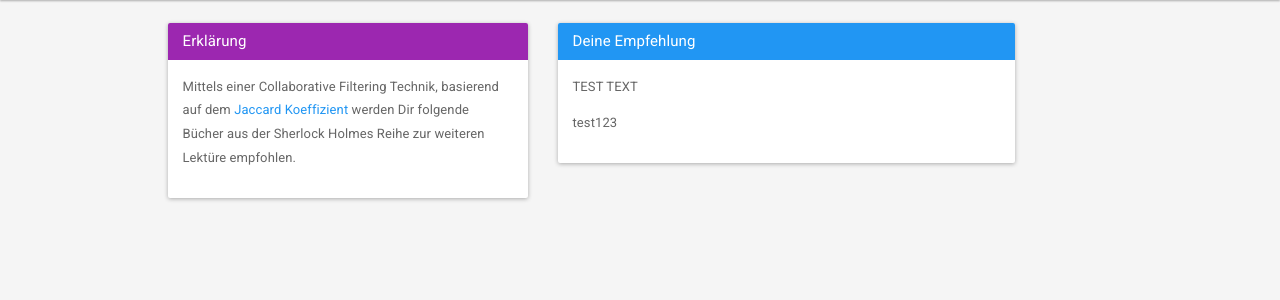
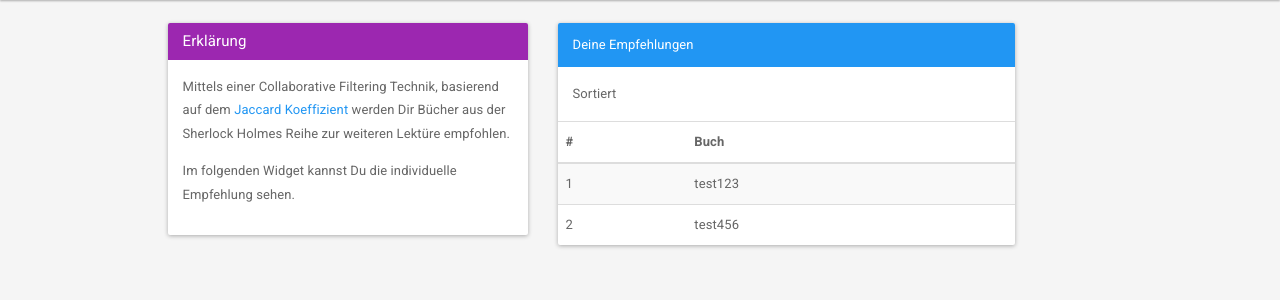
Before and after one commit to datadonK23/shed01, a Flask app: page /recommendation in a window 1280 px wide. Shown: the part 64-364 px from the top of the page. Run offline with Flask 2, Linux system fonts and the light colour scheme; parts of the project's set-up code (start-up, migrations or seed data) failed here and were passed over; some libraries are stand-ins or nearby versions.

Commit message:
recomm praes template

```diff
--- a/PyBeispiele/SherlockRec/app/templates/recommendation.html
+++ b/PyBeispiele/SherlockRec/app/templates/recommendation.html
@@ -73,21 +73,37 @@
                                 <a href="https://de.wikipedia.org/wiki/Jaccard-Koeffizient" target="_blank">
                                     Jaccard Koeffizient
                                 </a>
-                                werden Dir folgende B&uuml;cher aus der Sherlock Holmes Reihe zur weiteren
-                                Lekt&uuml;re empfohlen.</p>
+                                werden Dir B&uuml;cher aus der Sherlock Holmes Reihe zur weiteren
+                                Lekt&uuml;re empfohlen.
+                            </p>
+                            <p>
+                                Im folgenden Widget kannst Du die individuelle Empfehlung sehen.
+                            </p>
                         </div>
                     </div>
                 </div>
                 <div class="col-md-5 col-md-offset-0 ">
                     <div class="panel panel-primary">
-                        <div class="panel-heading">
-                            <h3 class="panel-title">Deine Empfehlung</h3>
-                        </div>
-                        <div class="panel-body" id="input-form">
-                            <p> TEST TEXT </p>
-                            <p> {{ testRecomm }} </p>
 
-                        </div>
+                            <div class="panel-heading">Deine Empfehlungen</div>
+                            <div class="panel-body">Sortiert</div>
+                            <table class="table table-striped">
+                                <thead>
+                                    <tr>
+                                        <th>#</th>
+                                        <th>Buch</th>
+                                    </tr>
+                                </thead>
+                                <tbody>
+                                    {% for item in testRecomm %}
+                                        <tr>
+                                            <td>{{ loop.index }}</td>
+                                            <td>{{ item }}</td>
+                                        </tr>
+                                    {% endfor %}
+                                </tbody>
+                            </table>
+
                     </div>
                 </div>
             </div>
--- a/PyBeispiele/SherlockRec/app/views.py
+++ b/PyBeispiele/SherlockRec/app/views.py
@@ -4,7 +4,7 @@ Views
 
 from flask import render_template, request, redirect, url_for
 from app import app#, connection
-#from models import Features
+import models
 
 import json
 import re
@@ -39,14 +39,16 @@ def recommendation(ratings=None):
         #print json_acceptable_string
         input_dict = json.loads(json_acceptable_string)
         global rating_to_process
-        rating_to_process = input_dict["inpt_book01"]
+        rating_to_process = [input_dict["inpt_book01"], input_dict["inpt_book02"]]
         return redirect(url_for("recommendation"))
 
     if rating_to_process:
-        clean_input = int(rating_to_process)
-        testRecomm = str(clean_input) + " ist der erste Wert"
+        test1 = str(int(rating_to_process[0])) + " ist der erste Wert"
+        test2 = str(int(rating_to_process[1])) + " ist der zweite Wert"
+        test3 = "Buch3"
+        testRecomm = [test1, test2, test3]
     else:
-        testRecomm = "test123"
+        testRecomm = ["test123", "test456"]
     return render_template("recommendation.html", testRecomm=testRecomm)
 
 
```
